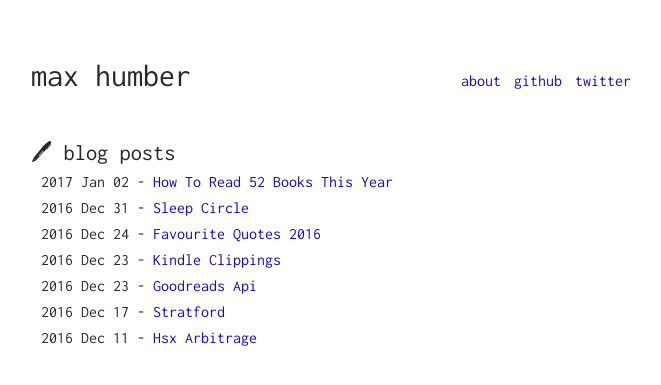
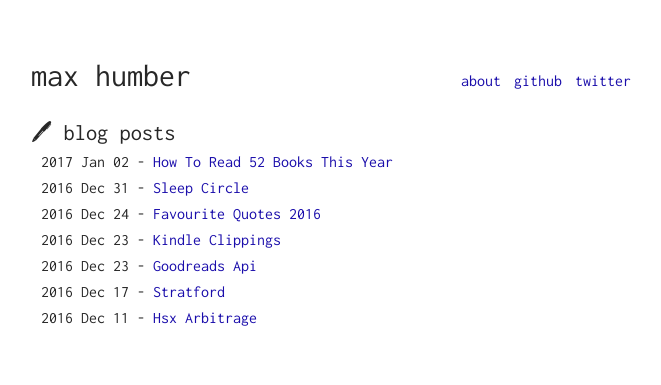
Before and after one commit to maxhumber/maxhumber.com, a Jekyll site: the page built from index.html, in a window 1280 px wide. Shown: the top 385 px of the page, without its empty margins (309-970 px from the left). Built offline with Jekyll 4.4.1, drawn with Linux system fonts in a browser that asks for light colours.

Commit message:
adjust padding on header

```diff
--- a/assets/css/main.scss
+++ b/assets/css/main.scss
@@ -62,7 +62,7 @@ ul {
 	display: flex;
 	justify-content: space-between;
 	align-items: baseline;
-	padding-bottom: 50px;
+	padding-bottom: 30px;
 	@media screen and (max-width: $br) {
 		display: block;
 	}
```
